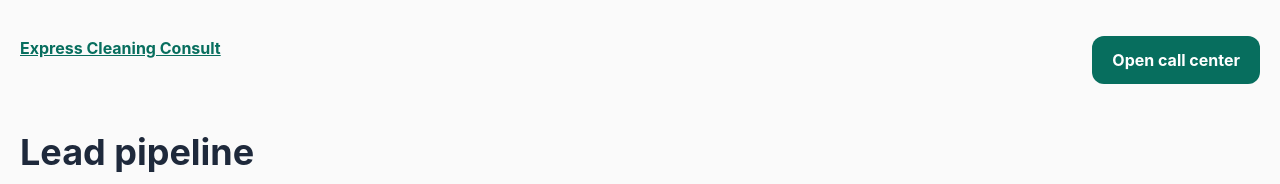
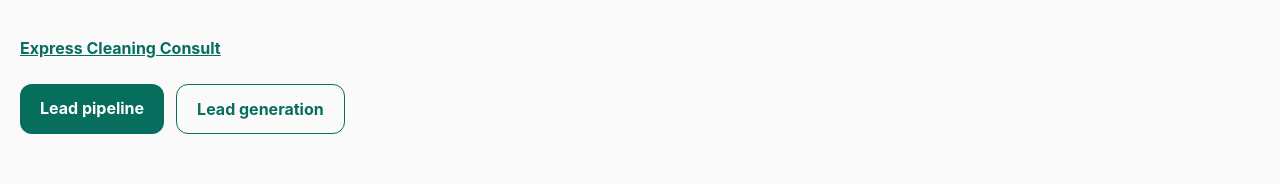
Before and after one commit to Rukkymarz/Express_Cleaning_Consulting, a Next.js app in the folder web/: page /admin in a window 1280 px wide. Shown: the top 184 px of the page. Built offline with nearby package versions, Linux system fonts and the light colour scheme; no server answers.

Commit message:
Link staff lead workspace and remove Twilio call center navigation

```diff
--- a/web/app/admin/page.tsx
+++ b/web/app/admin/page.tsx
@@ -2,7 +2,8 @@ import Link from 'next/link';
 import LeadPipelineBoard from '@/components/LeadPipelineBoard';
 export default function AdminPage() {
   return <main className="mx-auto max-w-7xl px-5 py-9">
-    <header className="flex flex-wrap justify-between gap-4"><Link href="/" className="font-bold text-ocean underline">Express Cleaning Consult</Link><Link href="/admin/calls" className="rounded-xl bg-ocean px-5 py-3 font-bold text-white">Open call center</Link></header>
+    <header className="flex flex-wrap justify-between gap-4"><Link href="/" className="font-bold text-ocean underline">Express Cleaning Consult</Link></header>
+    <nav aria-label="Admin tools" className="mt-6 flex flex-wrap gap-3"><Link href="/admin" aria-current="page" className="rounded-xl bg-ocean px-5 py-3 font-bold text-white">Lead pipeline</Link><Link href="/admin/prospects" className="rounded-xl border border-ocean px-5 py-3 font-bold text-ocean">Lead generation</Link></nav>
     <h1 className="mt-12 text-4xl font-bold">Lead pipeline</h1>
     <p className="mt-3 text-slate-600">Review requests, assign an agent, and track each lead through confirmed service.</p>
     <LeadPipelineBoard />
```
